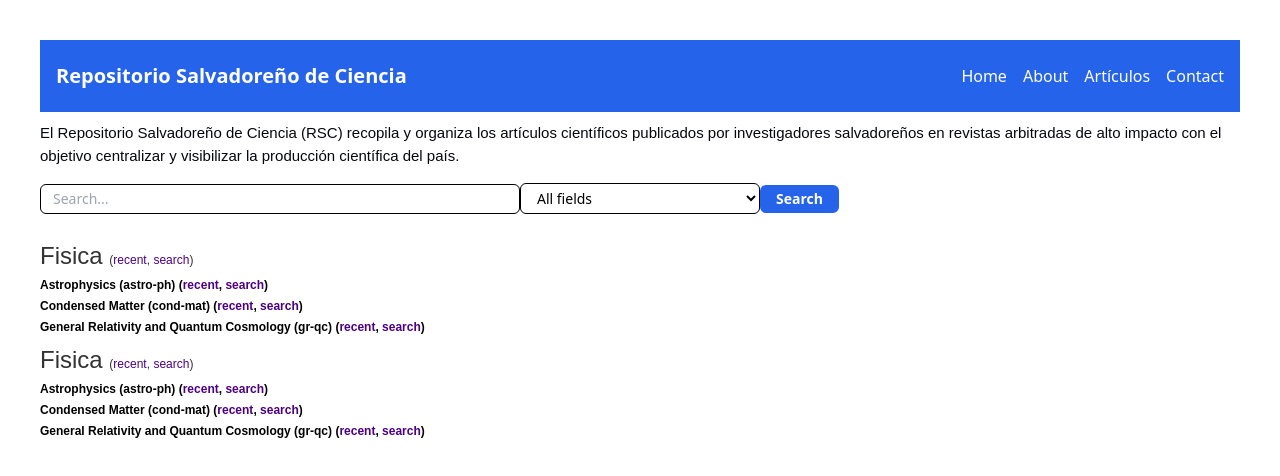
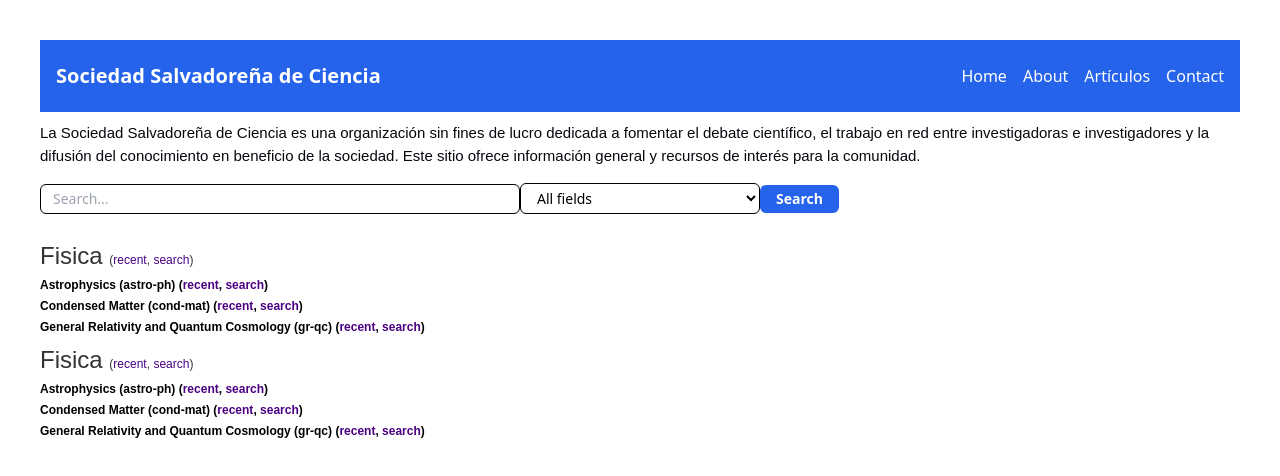
Before and after one commit to jromerooo2/salvadoran_arxiv, a Vue app: page / in a window 1280 px wide. Shown: the top 476 px of the page. Built offline with nearby package versions, Linux system fonts and the light colour scheme.

Commit message:
change name to Sociedad Salvadoreña de Ciencia

```diff
--- a/index.html
+++ b/index.html
@@ -6,7 +6,7 @@
     <meta name="viewport" content="width=device-width, initial-scale=1.0" />
     <!--TODO: Add tailwind as a dependency and not a CDN -->
     <script src="https://cdn.tailwindcss.com"></script>
-    <title>Vite + Vue</title>
+    <title>Sociedad Salvadoreña de Ciencia</title>
   </head>
   <body>
     <div id="app"></div>
--- a/src/components/Navbar.vue
+++ b/src/components/Navbar.vue
@@ -2,7 +2,7 @@
     <nav class="bg-blue-600 p-4">
       <div class="container flex justify-between items-center">
         <!-- Brand Logo -->
-        <router-link to="/" class="text-white font-bold text-xl">Repositorio Salvadoreño de Ciencia</router-link>
+        <router-link to="/" class="text-white font-bold text-xl">Sociedad Salvadoreña de Ciencia</router-link>
 
         <!-- Hamburger Icon for Mobile -->
         <button
--- a/src/views/Contacto.vue
+++ b/src/views/Contacto.vue
@@ -79,7 +79,7 @@
             <label for="cars" class="">Motivo :</label>
               <select name="materia" id="materia" class="w-full rounded-lg border-gray-200 p-4 pe-12 text-sm shadow-sm">
                 <option value="Matematicas">Entrevista</option>
-                <option value="Fisica">Publicar en el Repositorio</option>
+                <option value="Fisica">Publicación / colaboración</option>
                 <option value="Quimica">Ambos</option>
               </select>
         </div>
--- a/src/views/Home.vue
+++ b/src/views/Home.vue
@@ -3,9 +3,9 @@
   <!-- Home page initial description -->
   <div class="container">
     <h3>
-      El Repositorio Salvadoreño de Ciencia (RSC) recopila y organiza los artículos científicos publicados
-      por investigadores salvadoreños en revistas arbitradas de alto impacto con el objetivo centralizar y
-      visibilizar la producción científica del país.
+      La Sociedad Salvadoreña de Ciencia es una organización sin fines de lucro dedicada a fomentar el debate
+      científico, el trabajo en red entre investigadoras e investigadores y la difusión del conocimiento en
+      beneficio de la sociedad. Este sitio ofrece información general y recursos de interés para la comunidad.
     </h3>
   </div>
 
```
